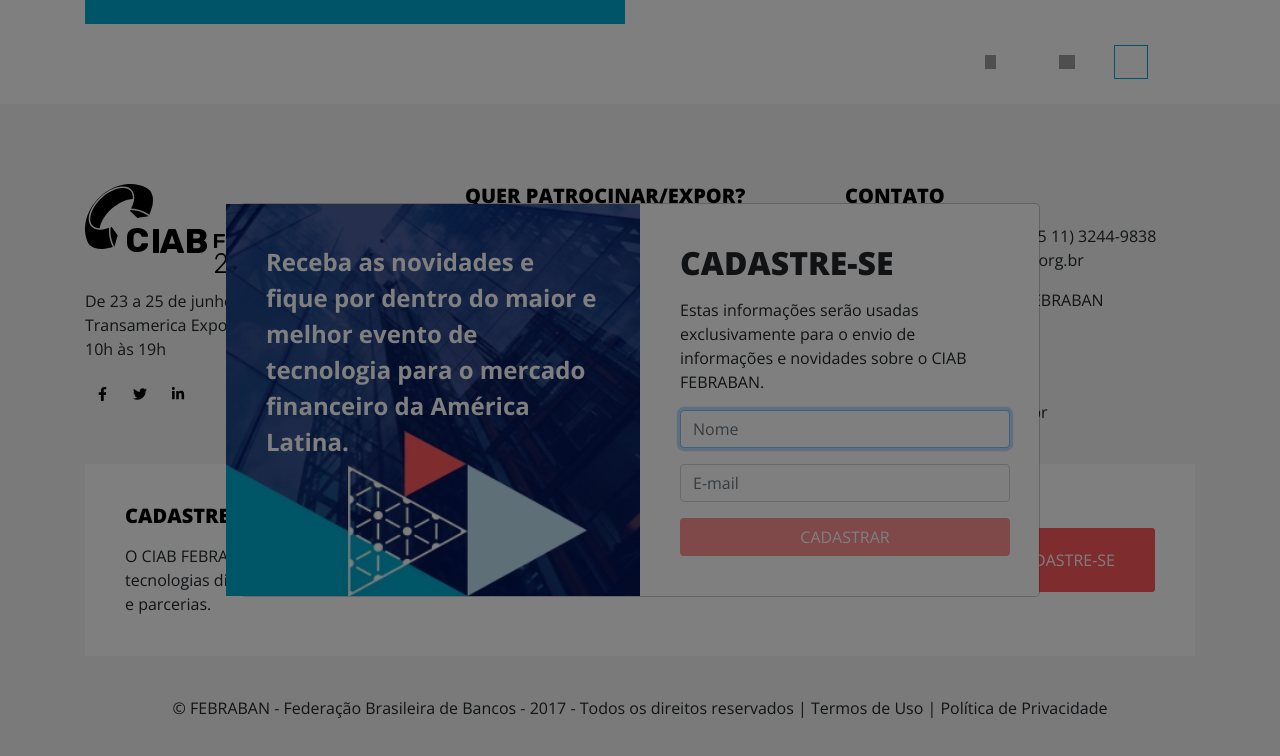
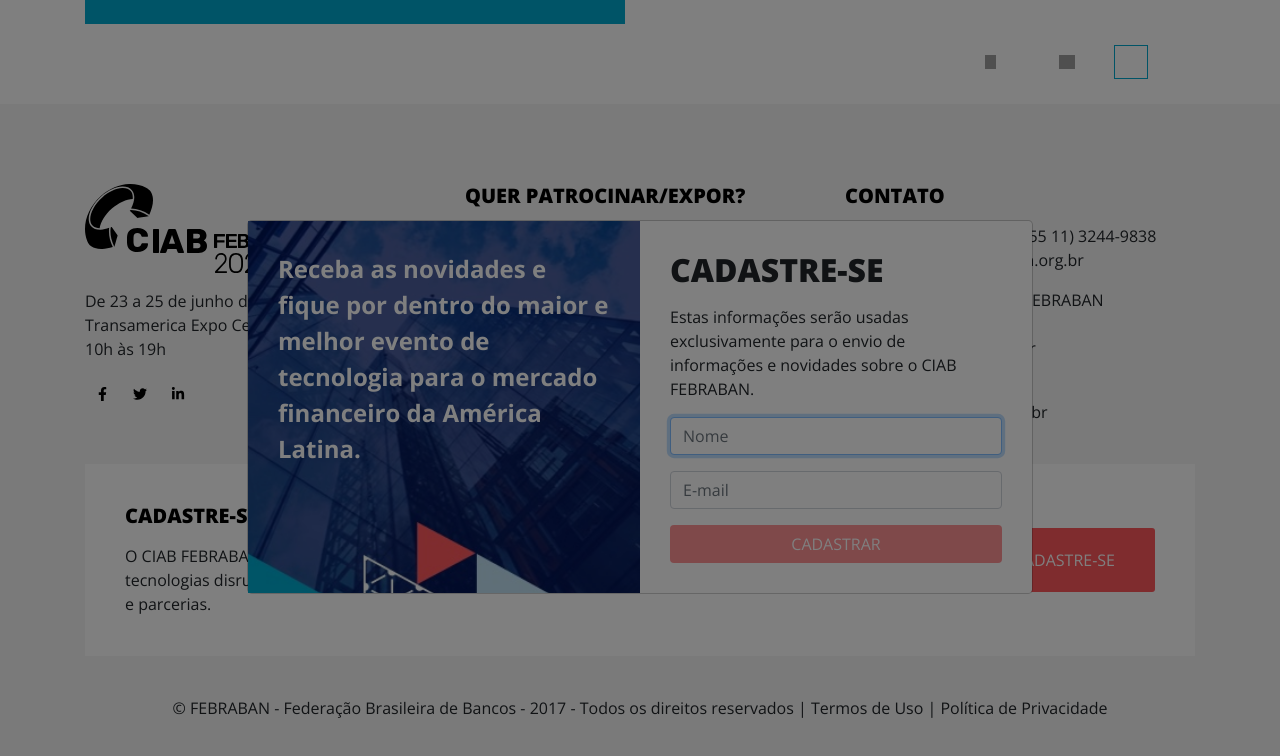
Before and after one commit to hilder-cesar/ciab-2020, an Angular app: page / in a window 1280 px wide. Both pictures are taken after a click on the button "CADASTRE-SE". Shown: the part 1642-2398 px from the top of the page. Built offline with nearby package versions, Linux system fonts and the light colour scheme; grey boxes are pictures that could not be loaded.

Commit message:
footer component is done

```diff
--- a/src/app/modules/public/components/footer/footer.component.html
+++ b/src/app/modules/public/components/footer/footer.component.html
@@ -55,12 +55,12 @@
 </footer>
 <ng-template #modalCadastreSe let-modal>
   <div class="row">
-    <div class="col app-modal-register-background">
-      <div>
+    <div class="col-lg-6 pr-lg-0">
+      <div class="app-modal-register-background">
         <p class="m-0">Receba as novidades e fique por dentro do maior e melhor evento de tecnologia para o mercado financeiro da América Latina.</p>
       </div>
     </div>
-    <div class="col">
+    <div class="col-lg-6 pl-lg-0">
       <div class="app-modal-register-form">
         <h3>Cadastre-se</h3>
         <p>Estas informações serão usadas exclusivamente para o envio de informações e novidades sobre o CIAB FEBRABAN.</p>
--- a/src/app/modules/public/components/footer/footer.component.sass
+++ b/src/app/modules/public/components/footer/footer.component.sass
@@ -52,27 +52,34 @@
   text-align: center
   margin: 40px 0 0 0
 
-@include MQ(XL)
+.app-modal-register-background
+  height: 100%
+  background-image: url('./../../../../../assets/images/background-modal-cadastre-se.jpg')
+  background-position: center top
+  background-repeat: no-repeat
+  background-size: cover
+  padding: 30px
+  p
+    font-size: 24px
+    font-weight: bold
+    line-height: 1.5
+    color: #FFF
+
+.app-modal-register-form
+  padding: 30px
+  h3
+    font-size: 32px
+    font-weight: 800
+    text-transform: uppercase
+  button
+    background-color: #FF585D
+    text-transform: uppercase
+    color: #FFF
+
+@include MQ(LG)
   .app-modal-register-background
-    background-image: url('./../../../../../assets/images/background-modal-cadastre-se.jpg')
-    background-position: center bottom
-    background-repeat: no-repeat
-    background-size: cover
     > div
       padding: 40px 25px
-    p
-      font-size: 24px
-      font-weight: bold
-      line-height: 1.5
-      color: #FFF
   .app-modal-register-form
-    width: 380px
-    padding: 40px 25px
-    h3
-      font-size: 32px
-      font-weight: 800
-      text-transform: uppercase
-    button
-      background-color: #FF585D
-      text-transform: uppercase
-      color: #FFF
+    > div
+      padding: 40px 25px
--- /dev/null
+++ b/src/assets/sass/modal.sass
@@ -0,0 +1,3 @@
+
+.modal-dialog
+  padding: 7px
--- a/src/styles.sass
+++ b/src/styles.sass
@@ -6,3 +6,4 @@
 @import './assets/sass/form'
 @import './assets/sass/button'
 @import './assets/sass/view'
+@import './assets/sass/modal'
```
